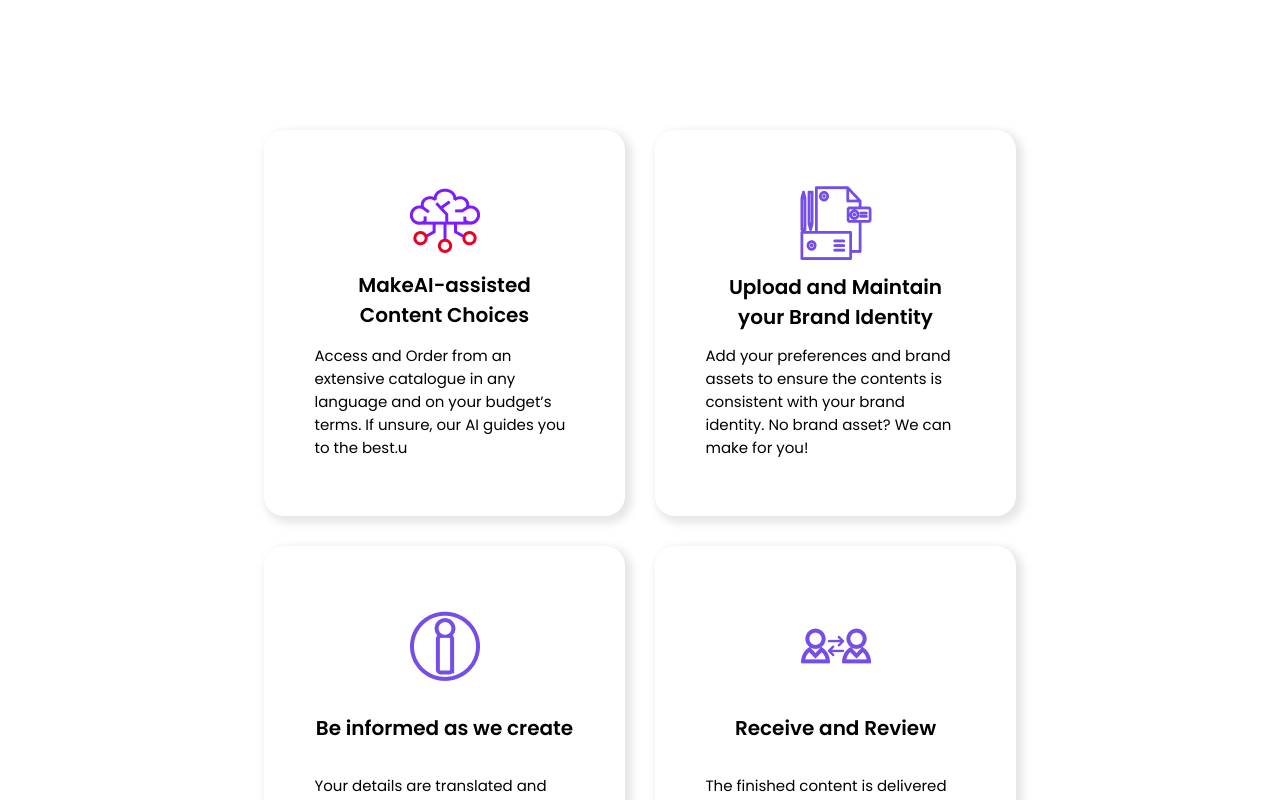
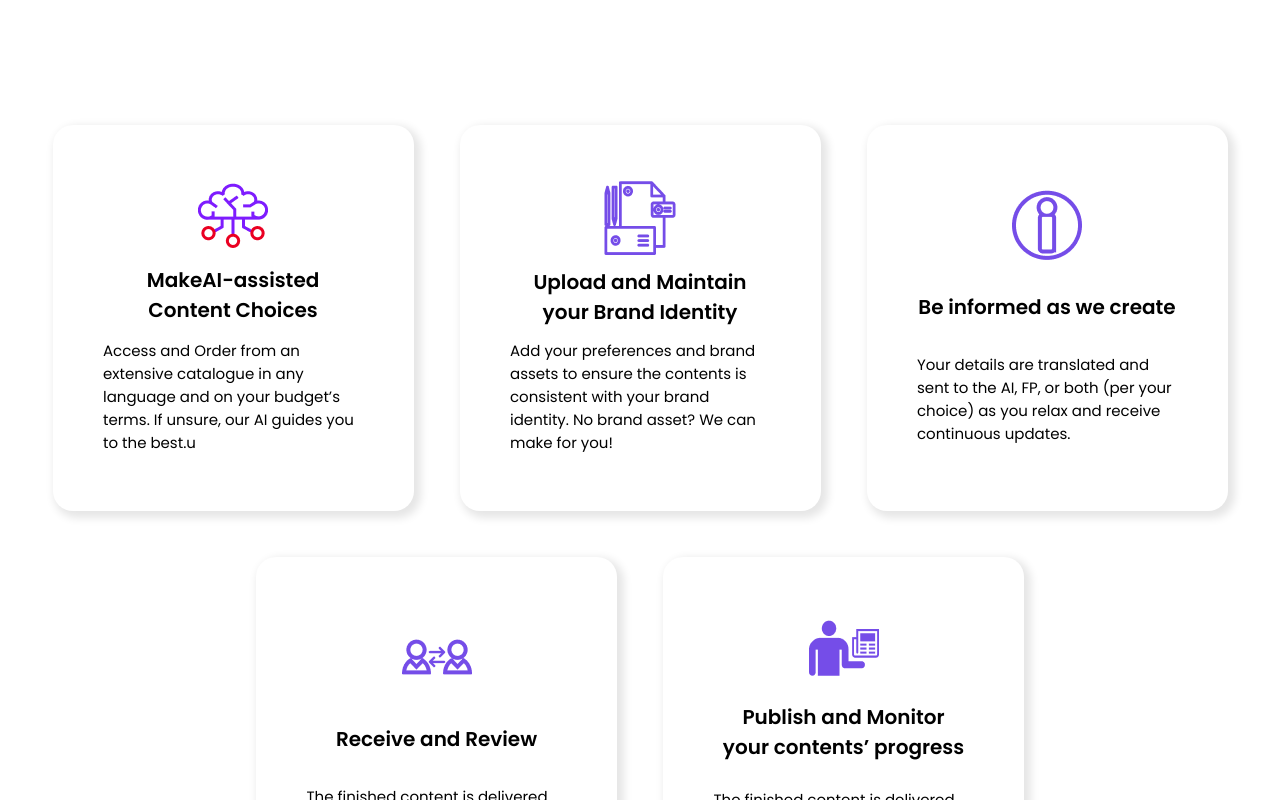
Before and after one commit to danthecm/Retink-Presale, a React (Create React App) app: page / in a window 1280 px wide. Shown: the part 1240-2040 px from the top of the page. Built offline with nearby package versions, Linux system fonts and the light colour scheme.

Commit message:
fixed 3 column card layout

```diff
--- a/src/components/Main.module.css
+++ b/src/components/Main.module.css
@@ -15,11 +15,14 @@ main > section > img {
 /* CARDS SECTIONS */
 
 .cards {
-  display: flex;
-  flex-wrap: wrap;
-  gap: 20px;
+  display: grid;
+  grid-template-areas:
+  "a a b b c c"
+  "d d d e e e";
+  gap: 46px;
   justify-content: center;
   align-items: center;
+  align-content: center;
   margin-bottom: 84px;
 }
 
@@ -34,7 +37,27 @@ main > section > img {
   justify-content: center;
   align-items: center;
   padding: 50px 49px;
-  margin: 5px;
+  /* margin: 5px; */
+}
+
+.cards div:nth-child(1) {
+  grid-area: a;
+}
+
+.cards div:nth-child(2) {
+  grid-area: b;
+}
+
+.cards div:nth-child(3) {
+  grid-area: c;
+}
+.cards div:nth-child(4) {
+  grid-area: d;
+  justify-self: end;
+}
+.cards div:nth-child(5) {
+  grid-area: e;
+  justify-self: start;
 }
 
 .card > img {
```
